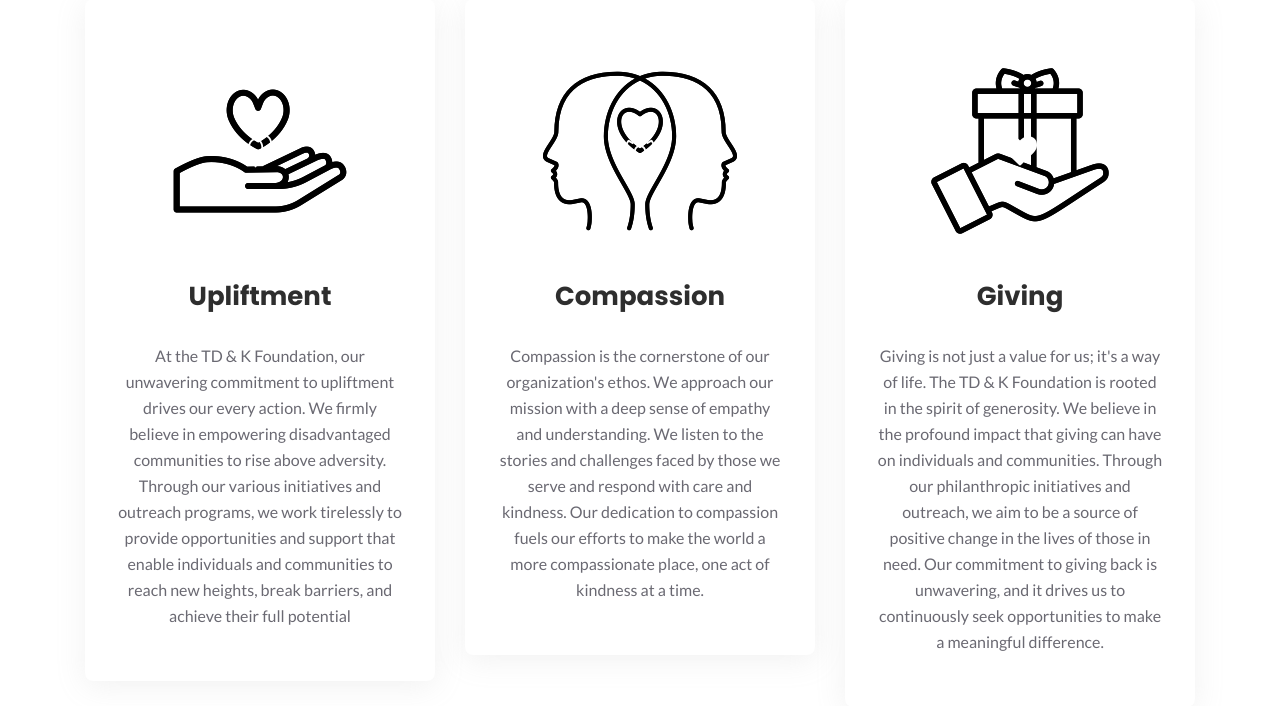
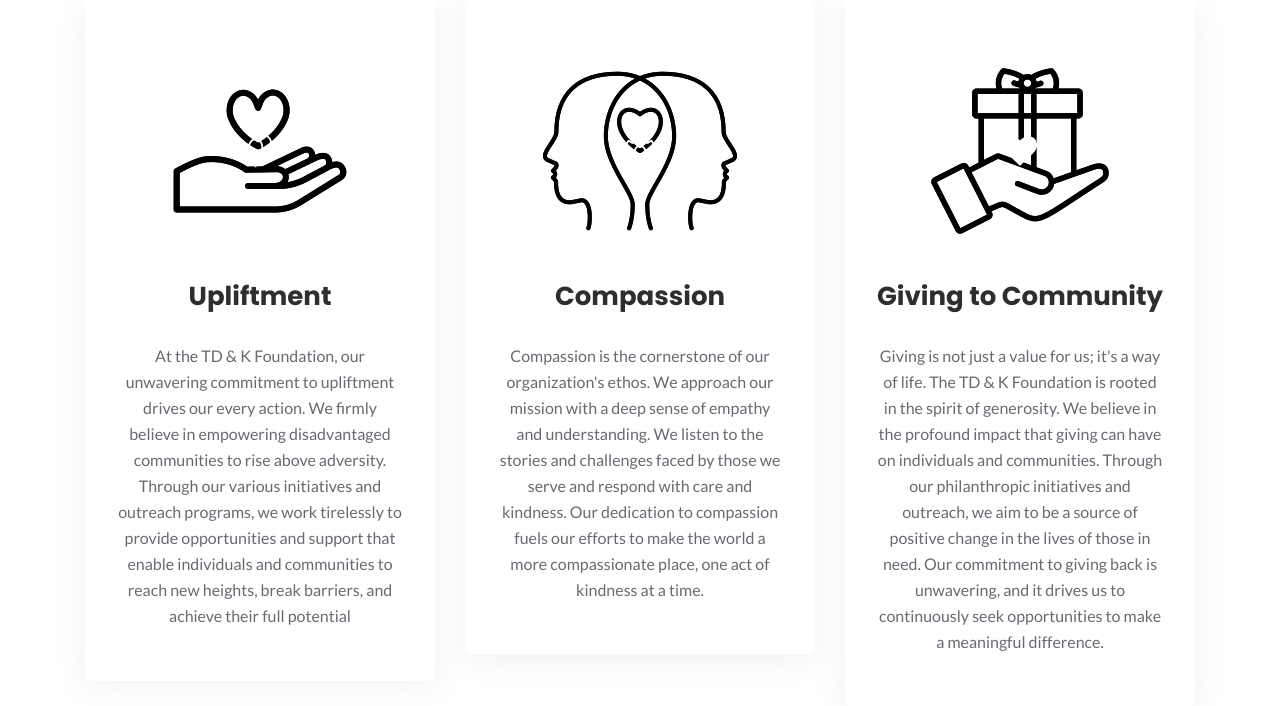
Before and after one commit to Gadisi/website, a Flask app: page / in a window 1280 px wide. Shown: the part 1823-2529 px from the top of the page. Run offline with Flask 3, Linux system fonts and the light colour scheme; parts of the project's set-up code (start-up, migrations or seed data) failed here and were passed over; some libraries are stand-ins or nearby versions; some web fonts are replaced.

Commit message:
fixed template links

```diff
--- a/templates/index.html
+++ b/templates/index.html
@@ -213,7 +213,7 @@
                             <i class="fa fa-heart"></i>
                         </div>
                         <div class="services-content mt-30">
-                            <h4 class="services-title"><a href="#">Giving</a></h4>
+                            <h4 class="services-title"><a href="#">Giving to Community</a></h4>
                             <p class="text">Giving is not just a value for us; it's a way of life.
                                 <span> The TD & K Foundation</span> is rooted in the spirit of generosity.
                                 We believe in the profound impact that giving can have on individuals and communities.
```
